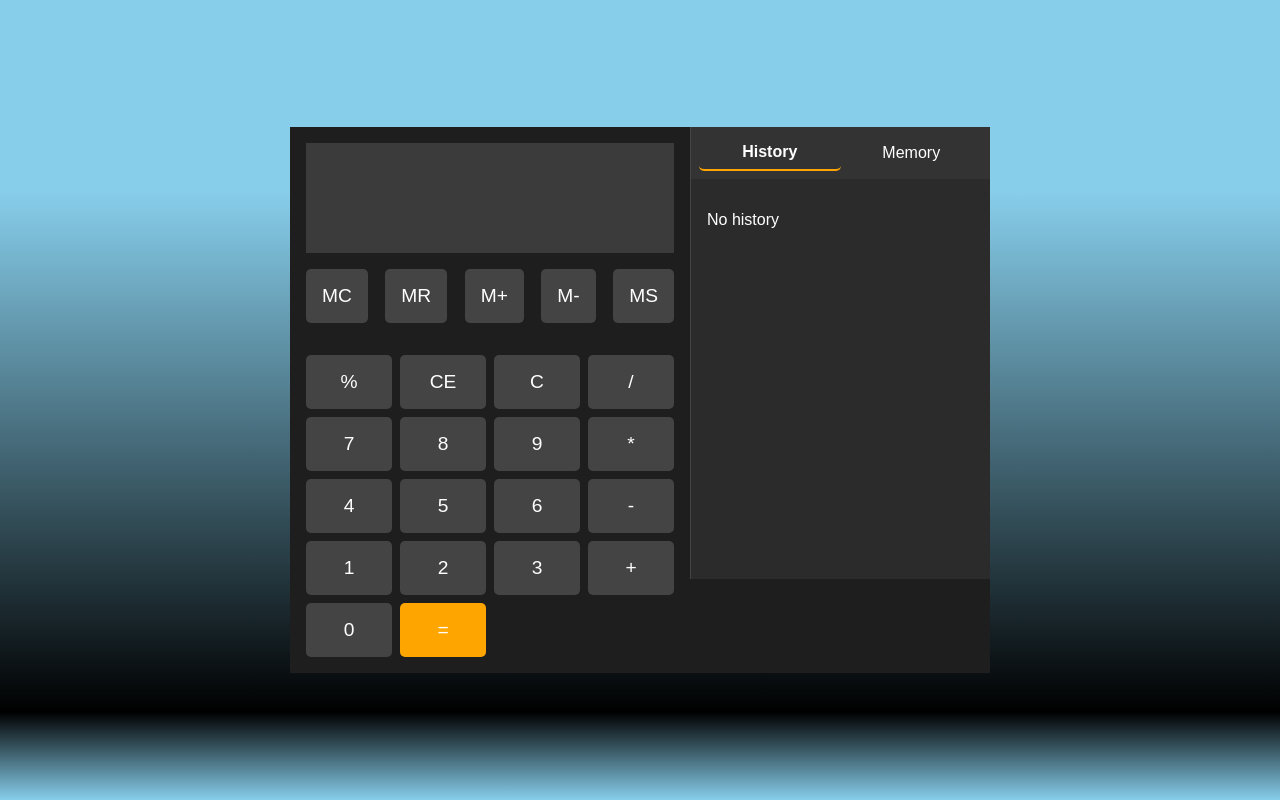
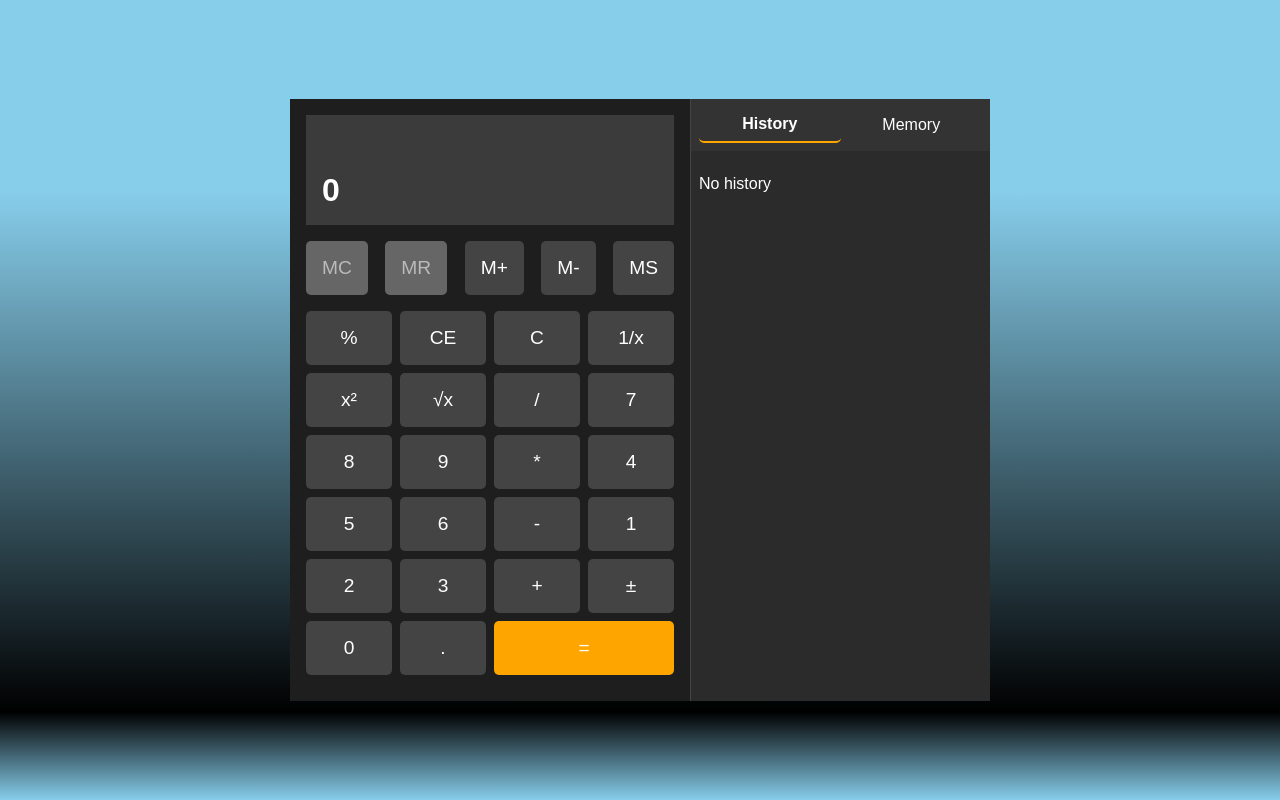
Before and after one commit to kaur-Gurdeep/React-Calculator, a React (Vite) app: page / in a window 1280 px wide. Built offline with nearby package versions, Linux system fonts and the light colour scheme.

Commit message:
added squareroot, square, decimal, sign key functions

```diff
--- a/src/components/Calculator.jsx
+++ b/src/components/Calculator.jsx
@@ -1,26 +1,39 @@
 import React, { useState } from 'react';
 import '../styles/Calculator.css';
 
-function Calculator({ memory, setMemory }) {
+function Calculator({ memory, setMemory}) {
   const [currentInput, setCurrentInput] = useState(""); // Tracks the current number
   const [previousValue, setPreviousValue] = useState(null); // Stores the previous value
   const [operator, setOperator] = useState(null); // Stores the selected operator
   const [result, setResult] = useState(null); // Stores the result of the calculation
   const [calculationHistory, setCalculationHistory] = useState(""); // Tracks the last result or expression
+  const [isResultFinal, setIsResultFinal] = useState(false);
 
   const handleNumberClick = (num) => {
-    if (currentInput === "0" && num !== "0") {
+    if (isResultFinal) {
+      // Reset everything for a fresh calculation after a result
       setCurrentInput(num);
+      setResult(null);
+      setCalculationHistory(""); // Clear history for a fresh start
+      setIsResultFinal(false); // Reset the result state
     } else if (result !== null) {
-      setCurrentInput(num); // Start fresh with the clicked number
-      setResult(null); // Reset result after using it
-      setCalculationHistory(""); // Clear the calculation history
-    } else if (operator !== null && currentInput === "") {
+      // Handle fresh calculation after showing a result
+      setCurrentInput(num);
+      setResult(null);
+      setCalculationHistory(""); // Clear history for a fresh start
+    } else if (operator && currentInput === "") {
+      // Start entering new input after an operator is selected
+      setCurrentInput(num);
+    } else if (currentInput === "0") {
+      // Prevent leading zeroes
       setCurrentInput(num);
     } else {
+      // Append the new number to the current input
       setCurrentInput((prev) => prev + num);
     }
   };
+
+
 
   const handleOperatorClick = (op) => {
     if (op === "%" && previousValue !== null && currentInput !== "") {
@@ -64,7 +77,8 @@ function Calculator({ memory, setMemory }) {
           calculation = previousValue * current;
           break;
         case "/":
-          calculation = current !== 0 ? previousValue / current : "Error";
+          calculation = current === 0 ? "Error" : previousValue / current;
+          // calculation = current !== 0 ? previousValue / current : "Error";
           break;
         case "%":
           calculation = previousValue % current;
@@ -141,20 +155,81 @@ function Calculator({ memory, setMemory }) {
     }
   };
 
+  const handleReciprocal = () => {
+    if(currentInput != ""){
+      const value = parseFloat(currentInput);
+      if(value === 0){
+        setCurrentInput("Error");
+      }
+      else
+      {
+        const result = 1/value;
+        setCurrentInput(result.toString());
+        setCalculationHistory(`1/(${value})`);
+      }
+    }
+
+  }
+  const handleSquare = () => {
+    if (currentInput !== "") {
+      const value = parseFloat(currentInput);
+      const result = value * value;
+      setCurrentInput(result.toString());
+      setCalculationHistory(`(${value})²`);
+      setIsResultFinal(true);
+    }
+  };
+
+ const handleSquareRoot = () => {
+  if (currentInput !== "") {
+    const value = parseFloat(currentInput);
+    if (value < 0) {
+      setCurrentInput("Error"); // Square root of a negative number is undefined
+    } else {
+      const result = Math.sqrt(value);
+      setCurrentInput(result.toString());
+      setCalculationHistory(`√(${value})`);
+      setIsResultFinal(true);
+    }
+  }
+};
+
+const handleNegate = () => {
+  if(currentInput !== "") {
+    const value = parseFloat(currentInput);
+    if(value === 0){
+      setCurrentInput("0");
+    }
+    else{
+      const result = -value;
+      setCurrentInput(result.toString());
+    }
+  }
+}
+const handleDecimal = () => {
+  // If there's no input, start with '0.'
+  if (currentInput === "") {
+    setCurrentInput("0.");
+  } else if (!currentInput.includes(".")) {
+    // If the input does not already contain a decimal point, append one
+    setCurrentInput(currentInput + ".");
+  }
+};
+
   return (
     <div className="calculator">
       {/* Display */}
       <div className="display">
         <div className="calculation">{calculationHistory}</div>
         <div className="result">
-          {result !== null ? result : currentInput || previousValue}
+          {result !== null ? result : currentInput || previousValue || "0"}
         </div>
       </div>
 
       {/* Memory and Operation Buttons */}
       <div className="memory-operations">
-         <button onClick={handleMemoryClear}>MC</button> {/*Clears all stored memory values*/}
-        <button onClick={handleMemoryRecall}>MR</button> {/*Displays the most recently saved memory value in the result div*/}
+         <button onClick={handleMemoryClear} disabled={memory.length === 0}>MC</button> {/*Clears all stored memory values*/}
+        <button onClick={handleMemoryRecall} disabled={memory.length === 0}>MR</button> {/*Displays the most recently saved memory value in the result div*/}
         <button onClick={handleMemoryAdd}>M+</button> {/*Adds the current result or currentInput value to the last saved memory value*/}
         <button onClick={handleMemorySubtract}>M-</button> {/*Subtracts the current result or currentInput value from the last saved memory value*/}
         <button onClick={handleMemorySave}>MS</button> {/*Stores the current input value in memory without overwriting previous memory values*/}
@@ -165,6 +240,9 @@ function Calculator({ memory, setMemory }) {
         <button onClick={() => handleOperatorClick('%')}>%</button>
         <button onClick={handleClearEntry}>CE</button>
         <button onClick={handleAllClear}>C</button>
+        <button onClick={handleReciprocal}>1/x</button>
+        <button onClick={handleSquare}>x²</button>
+        <button onClick={handleSquareRoot}>√x</button>
         <button onClick={() => handleOperatorClick('/')}>/</button>
         <button onClick={() => handleNumberClick('7')}>7</button>
         <button onClick={() => handleNumberClick('8')}>8</button>
@@ -178,7 +256,9 @@ function Calculator({ memory, setMemory }) {
         <button onClick={() => handleNumberClick('2')}>2</button>
         <button onClick={() => handleNumberClick('3')}>3</button>
         <button onClick={() => handleOperatorClick('+')}>+</button>
+        <button onClick={handleNegate}>±</button>
         <button onClick={() => handleNumberClick('0')}>0</button>
+        <button onClick={handleDecimal}>.</button>
         <button onClick={handleCalculate} className="highlighted-button">=</button>
       </div>
     </div>
--- a/src/styles/Calculator.css
+++ b/src/styles/Calculator.css
@@ -38,7 +38,6 @@
   }
 
   .buttons {
-    margin-top: 1rem;
     display: grid;
     grid-template-columns: repeat(4, 1fr);
     gap: 0.5rem;
@@ -59,12 +58,24 @@
   }
 
   .highlighted-button {
+    grid-column: span 2;
     background-color: orange;
   }
 
   .highlighted-button:hover {
     background-color: #cb9227;
   }
+
+/* Disabled Button Styles */
+button:disabled {
+  background-color: #666;
+  color: #bbb;
+  /* cursor: not-allowed;   */
+}
+
+button:disabled:hover {
+  background-color: #666;
+}
 
   /* Responsive Design */
   @media (max-width: 768px) {
--- a/src/styles/Memory.css
+++ b/src/styles/Memory.css
@@ -14,3 +14,14 @@
     border-radius: 8px;
     box-shadow: 0px 2px 4px rgba(0, 0, 0, 0.1);
   }
+
+    @media (max-width: 768px) {
+    .memory-tab {
+      padding: 0rem;
+    }
+
+    .memory-item {
+      font-size: 1rem;
+      padding: 0.2rem
+    }
+  }
--- a/src/styles/Tabs.css
+++ b/src/styles/Tabs.css
@@ -2,6 +2,7 @@
     display: flex;
     background-color: #333;
     padding: 0.5rem;
+    overflow-x: auto;
   }
 
   .tabs button {
@@ -20,8 +21,8 @@
   }
 
   .tab-content {
-    padding: 1rem;
-    height: 400px;
+    padding: 0.5rem;
+    height: 550px;
   }
 
   /* Responsive Design */
@@ -37,6 +38,6 @@
       font-size: 0.9rem;
     }
     .tab-content{
-      height: 200px;
+      height: 100px;
     }
   }
```
